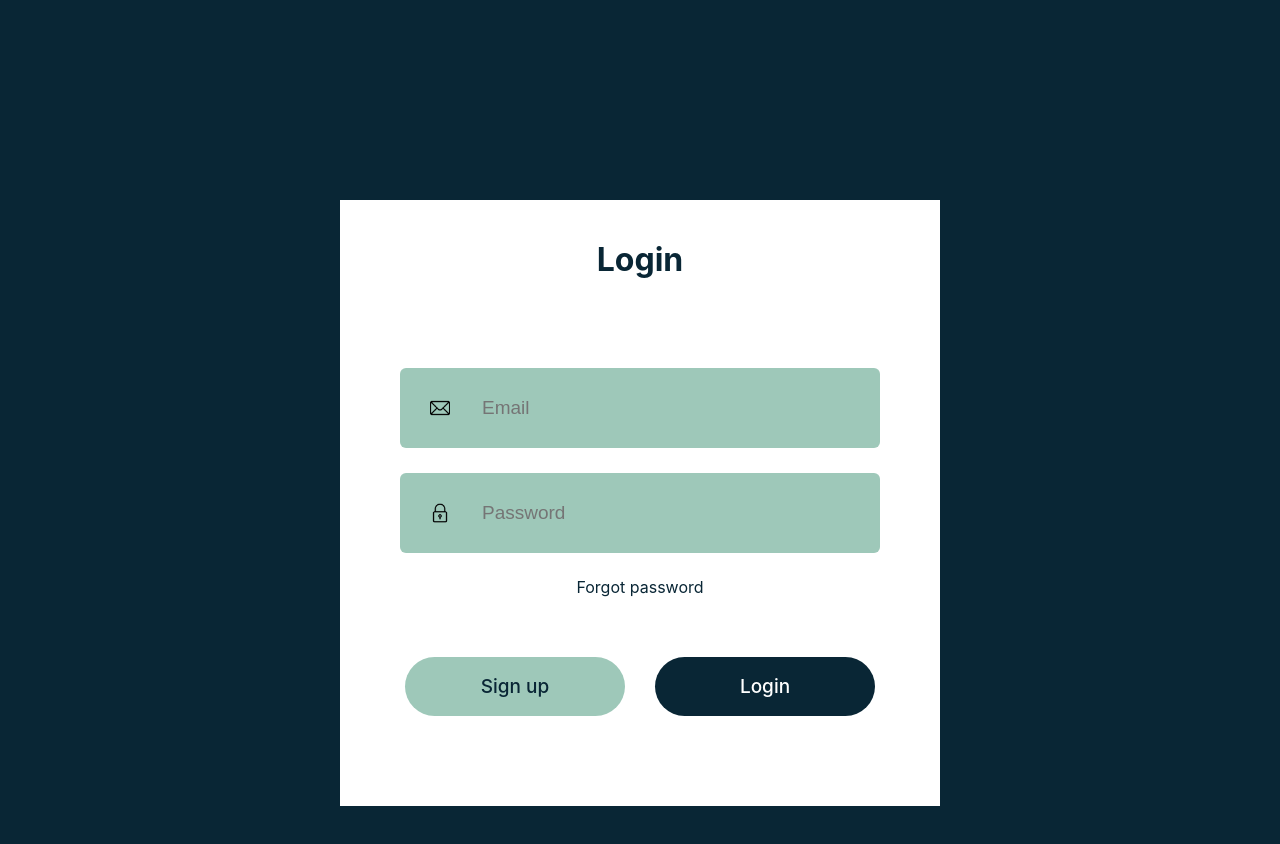
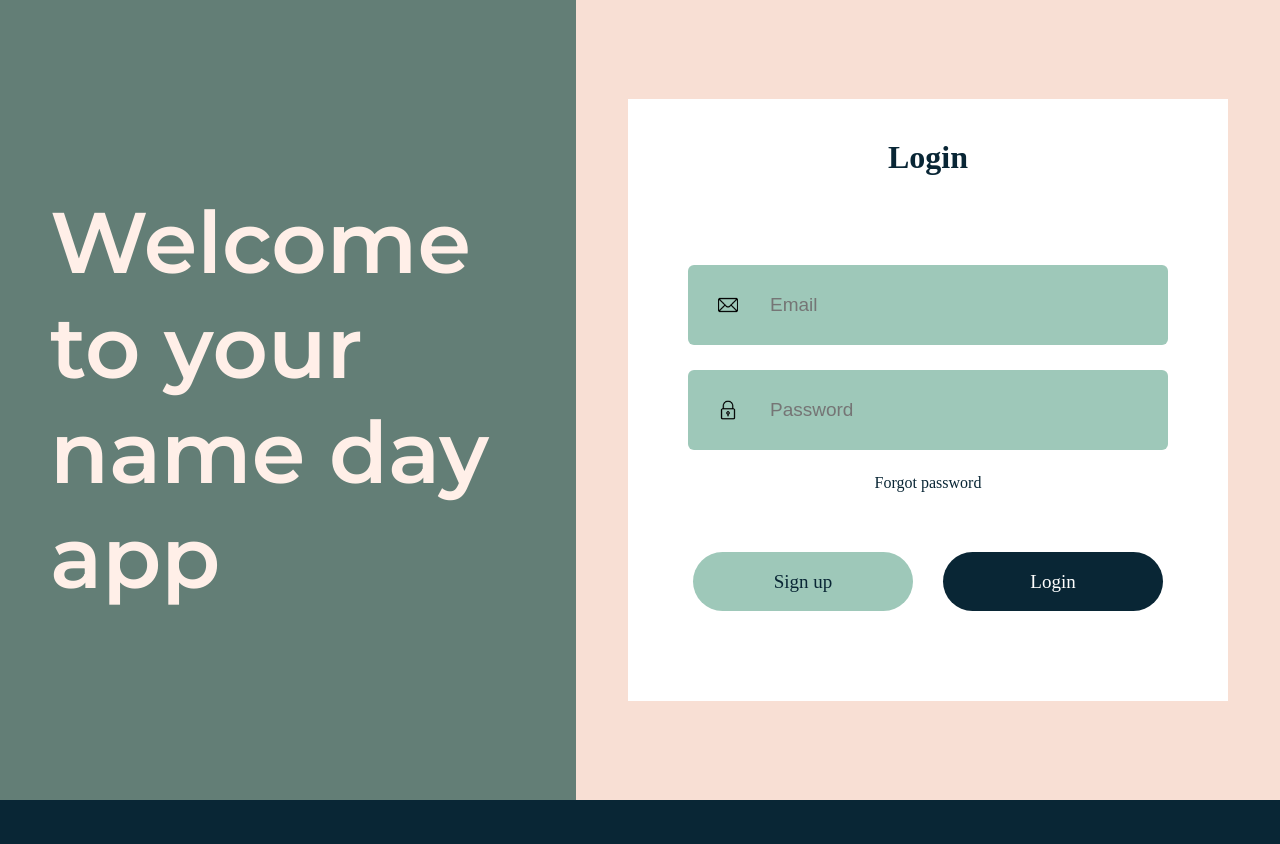
Before and after one commit to locusttoybox/login-signup, a React (Create React App) app: page / in a window 1280 px wide. Shown: the top 844 px of the page. Built offline with nearby package versions, Linux system fonts and the light colour scheme.

Commit message:
update: merged login view in app main view

```diff
--- a/public/index.html
+++ b/public/index.html
@@ -10,6 +10,9 @@
       content="Web site created using create-react-app"
     />
     <link rel="apple-touch-icon" href="%PUBLIC_URL%/logo192.png" />
+    <link rel="preconnect" href="https://fonts.googleapis.com">
+    <link rel="preconnect" href="https://fonts.gstatic.com" crossorigin>
+    <link href="https://fonts.googleapis.com/css2?family=Montserrat:wght@600;700&family=Roboto+Slab&display=swap" rel="stylesheet">
     <!--
       manifest.json provides metadata used when your web app is installed on a
       user's mobile device or desktop. See https://developers.google.com/web/fundamentals/web-app-manifest/
--- a/src/App.js
+++ b/src/App.js
@@ -1,11 +1,11 @@
-// import logo from './logo.svg';
 import './App.css';
 import LoginSignup from './LoginSignup';
+import Container from './TwoRowFlexGrid';
 
 function App() {
   return (
     <div>
-      <LoginSignup />
+      <Container />
     </div>
   );
 }
--- a/src/LoginSignup.jsx
+++ b/src/LoginSignup.jsx
@@ -1,5 +1,6 @@
 import React, {useState} from 'react';
 import './LoginSignup.css';
+import './TwoRowFlexGrid';
 
 import userIcon from './components/assets/user.png';
 import emailIcon from './components/assets/mail.png';
--- a/src/TwoRowFlexGrid.css
+++ b/src/TwoRowFlexGrid.css
@@ -0,0 +1,37 @@
+h1 {
+    font-family: "Montserrat";
+    font-size: 86px;
+    font-weight: 400;
+    color: #FFEFE8;
+    text-align: left;
+    padding-left: 50px;
+    padding-right: 50px;
+  }
+
+  .row {
+    display: flex;
+  }
+
+  .column-1, .column-2 {
+    background-color: aquamarine;
+    text-align: center;
+    height: 100vh;
+    align-items: center;
+    display: flex;
+  }
+
+  .column-1 {
+    background-color: #637E76;
+    width: 45%;
+  }
+
+  .column-2 {
+    background-color: #F8DFD4;
+    width: 55%;
+    justify-content: center;
+  }
+
+  .welcome {
+    display: flex;
+    flex-direction: column;
+  }
--- a/src/TwoRowFlexGrid.jsx
+++ b/src/TwoRowFlexGrid.jsx
@@ -0,0 +1,24 @@
+import React from 'react';
+import './TwoRowFlexGrid.css';
+import LoginSignup from'./LoginSignup';
+
+
+const Container = () => {
+
+  return (
+    <div className="row">
+      <div className="column-1">
+        <div className="welcome">
+          <h1>Welcome to your name day app</h1>
+        </div>
+      </div>
+      <div className="column-2">
+        <div className="login-signup">
+          <LoginSignup />
+        </div>
+      </div>
+    </div>
+  )
+}
+
+export default Container;
--- a/src/index.css
+++ b/src/index.css
@@ -1,7 +1,7 @@
 body {
   margin: 0;
   font-family: -apple-system, BlinkMacSystemFont, 'Segoe UI', 'Roboto', 'Oxygen',
-    'Ubuntu', 'Cantarell', 'Fira Sans', 'Droid Sans', 'Helvetica Neue',
+    'Ubuntu', 'Cantarell', 'Fira Sans', 'Droid Sans', 'Helvetica Neue', 'Montserrat'
     sans-serif;
   -webkit-font-smoothing: antialiased;
   -moz-osx-font-smoothing: grayscale;
```
